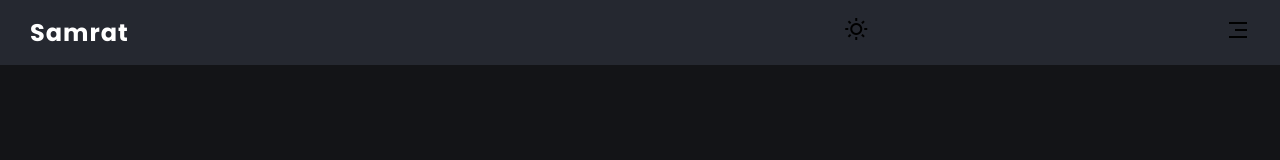
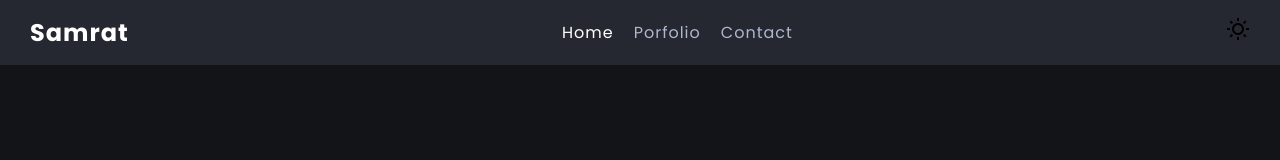
Before and after one commit to hu8wolf/aboutme, a plain HTML site: page index.html in a window 1280 px wide. Drawn offline with nearby package versions, Linux system fonts and the light colour scheme.

Commit message:
Responsive

```diff
--- a/assets/css/main.css
+++ b/assets/css/main.css
@@ -109,6 +109,12 @@ a{
 .middle.current{
     color: var(--light-color);
 }
+.menu-items{
+    display: flex;
+    flex-direction: column;
+    align-items: center;
+    gap:var(--gap)
+}
 
 /* for js/menu */
 
@@ -146,3 +152,20 @@ body.light-theme{
 .light-theme .sun-icon{
     display: none;
 }
+/* Responsive */
+@media screen and (min-width: 1024px){
+    .menu-items{
+        position: static;
+        width: initial;
+        padding: initial;
+        background-color: transparent;
+        opacity: 1;
+        transform: scale(1);
+    }
+    .menu> .menu-items{
+        flex-direction: row;
+    }
+    .screen-lg-hidden{
+        display: none;
+    }
+}
```
Also changed, not shown: index.html (+0 -1 lines).
